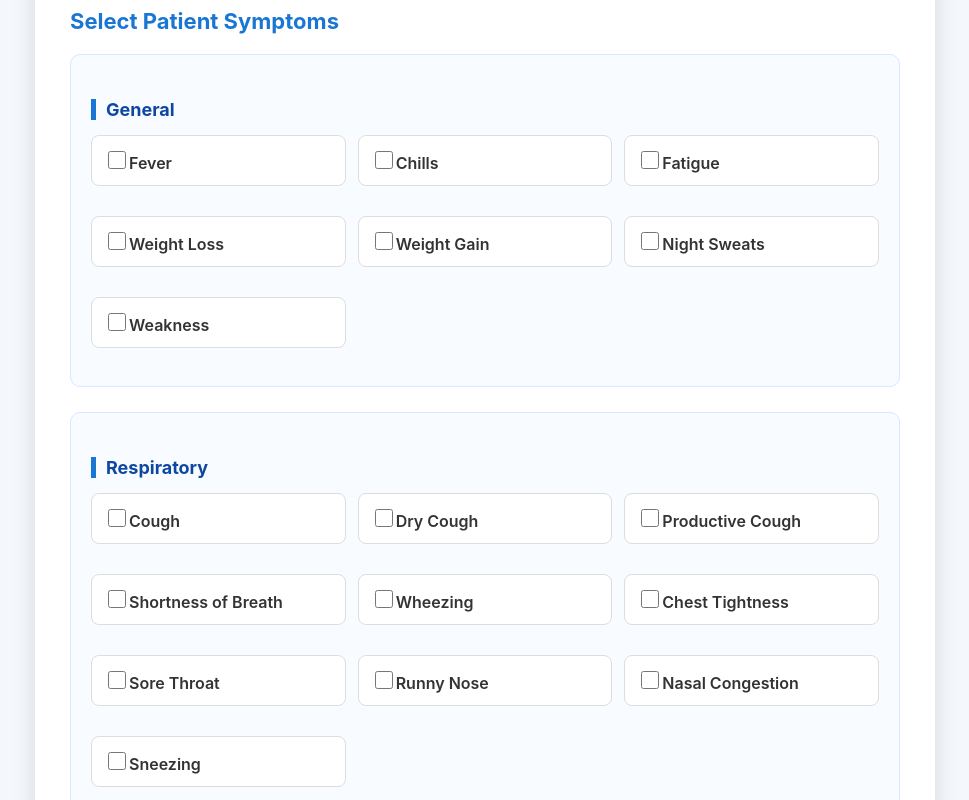
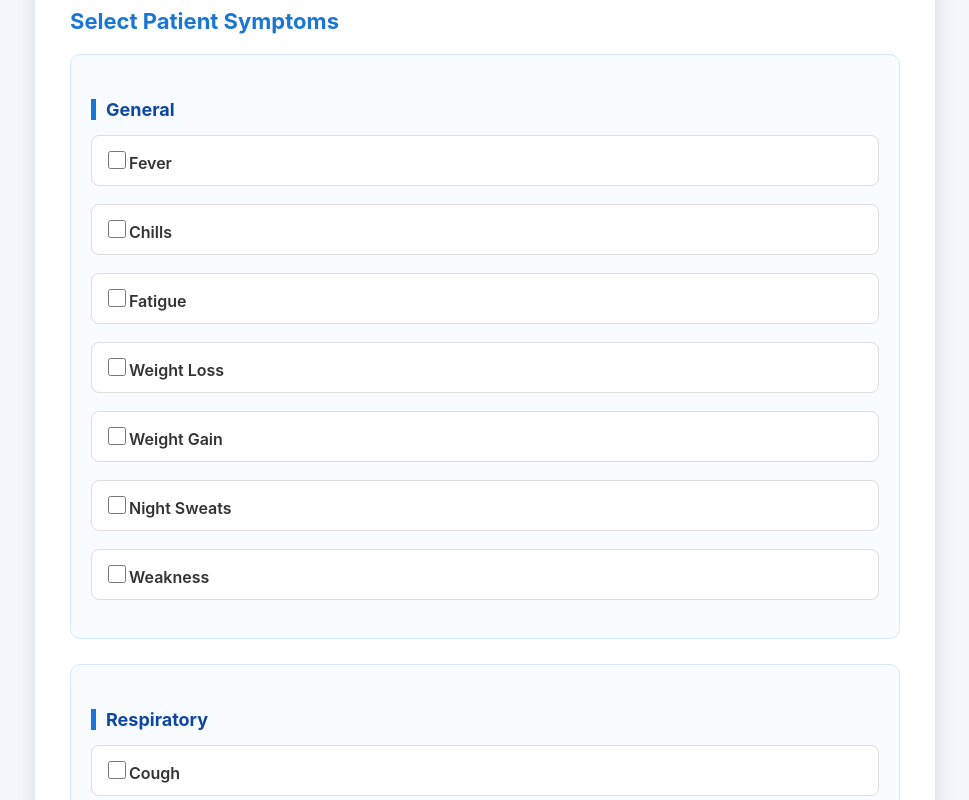
Before and after one commit to minasty/ai-clinical-decision-support-system, a React (Create React App) app in the folder frontend/: page /analyze in a window 1280 px wide. Shown: the part 600-1400 px from the top of the page, without its empty margins (155-1124 px from the left). Built offline with nearby package versions, Linux system fonts and the light colour scheme; no server answers; sample sign-in values are in the browser's storage.

Commit message:
Refactor PatientForm component structure and styling

```diff
--- a/frontend/src/components/PatientForm.jsx
+++ b/frontend/src/components/PatientForm.jsx
@@ -274,8 +274,9 @@ function PatientForm({ onAnalysisComplete }) {
 
     <h3>Select Patient Symptoms</h3>
 
+    <div className="categories-grid">
+
         {Object.entries(symptomCategories).map(
-
             ([category, symptoms]) => (
 
                 <div
@@ -285,7 +286,7 @@ function PatientForm({ onAnalysisComplete }) {
 
                     <h4>{category}</h4>
 
-                            <div className="symptom-grid">
+                    <div className="symptom-list">
 
                         {symptoms.map((symptom) => (
 
@@ -317,6 +318,8 @@ function PatientForm({ onAnalysisComplete }) {
 
     </div>
 
+</div>
+
             <button
                 type="submit"
                 disabled={loading}
```
Lines whose indentation alone changed are shown as unchanged.
